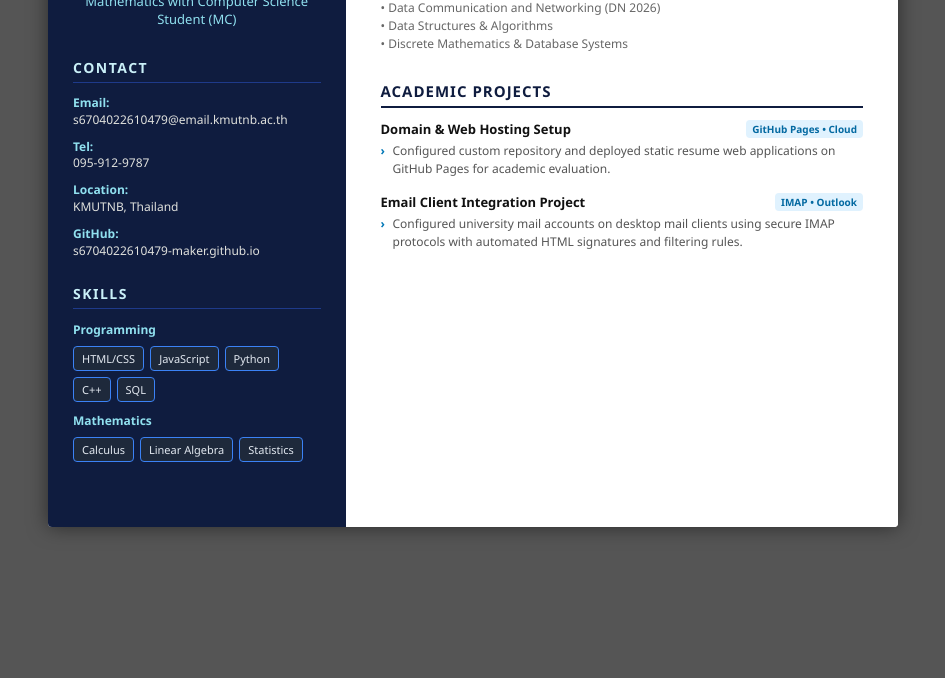
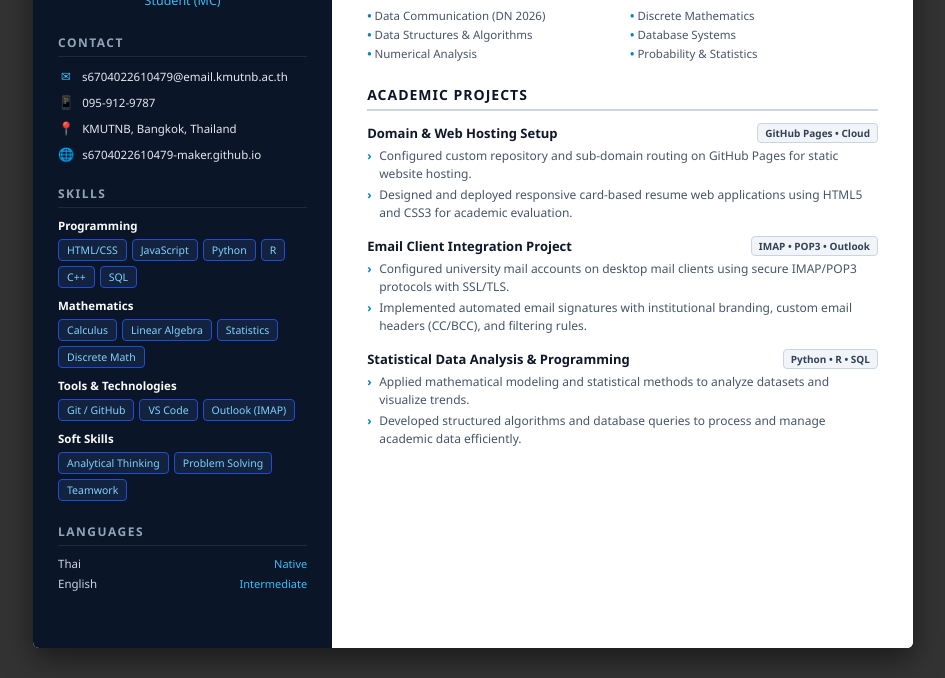
Before and after one commit to s6704022610479-maker/jirakit-resume, a plain HTML site: page index.html in a window 1280 px wide. Shown: the part 303-981 px from the top of the page, without its empty margins (167-1112 px from the left). Before the commit the page ends 860 px from the top, so only its background shows below. Drawn offline with Linux system fonts and the light colour scheme.

Commit message:
Update index.html

```diff
--- a/index.html
+++ b/index.html
@@ -6,39 +6,47 @@
   <title>Resume - Jirakit Kerdlarpphon</title>
   <style>
     * { box-sizing: border-box; margin: 0; padding: 0; font-family: 'Segoe UI', Tahoma, Geneva, Verdana, sans-serif; }
-    body { background-color: #555; display: flex; justify-content: center; padding: 30px 10px; }
-    .resume-container { width: 850px; background: #ffffff; display: flex; box-shadow: 0 0 20px rgba(0,0,0,0.5); border-radius: 4px; overflow: hidden; }
+    body { background-color: #333; display: flex; justify-content: center; padding: 30px 10px; }
+    .resume-container { width: 880px; background: #ffffff; display: flex; box-shadow: 0 10px 30px rgba(0,0,0,0.5); border-radius: 6px; overflow: hidden; }
 
     /* ฝั่งซ้าย (แถบสีเข้ม) */
-    .sidebar { width: 35%; background-color: #0f1c3f; color: #ffffff; padding: 40px 25px; text-align: center; }
-    .profile-img { width: 140px; height: 140px; border-radius: 50%; border: 4px solid #00b4d8; object-fit: cover; object-position: top; margin-bottom: 20px; background-color: #e2e8f0; }
-    .name-title { font-size: 20px; font-weight: bold; letter-spacing: 1px; line-height: 1.3; margin-bottom: 8px; text-transform: uppercase; }
-    .sub-title { font-size: 13px; color: #90e0ef; margin-bottom: 30px; font-weight: 500; }
+    .sidebar { width: 34%; background-color: #0b1528; color: #ffffff; padding: 35px 25px; text-align: center; }
+    .profile-img { width: 135px; height: 135px; border-radius: 50%; border: 3px solid #00d4ff; box-shadow: 0 0 15px rgba(0, 212, 255, 0.5); object-fit: cover; object-position: top; margin-bottom: 16px; background-color: #e2e8f0; }
+    .name-title { font-size: 20px; font-weight: 800; letter-spacing: 1px; line-height: 1.25; margin-bottom: 6px; text-transform: uppercase; }
+    .sub-title { font-size: 12.5px; color: #38bdf8; margin-bottom: 25px; font-weight: 500; line-height: 1.4; }
 
-    .side-section { text-align: left; margin-bottom: 25px; }
-    .side-title { font-size: 14px; letter-spacing: 1.5px; border-bottom: 1px solid #1e3a8a; padding-bottom: 5px; margin-bottom: 12px; color: #caf0f8; font-weight: bold; }
-    .contact-item { font-size: 12px; margin-bottom: 10px; word-break: break-all; color: #e0e1dd; line-height: 1.4; }
-    .contact-item span { display: block; font-weight: bold; color: #90e0ef; }
+    .side-section { text-align: left; margin-bottom: 22px; }
+    .side-title { font-size: 12px; letter-spacing: 1.5px; border-bottom: 1px solid #1e293b; padding-bottom: 5px; margin-bottom: 10px; color: #94a3b8; font-weight: bold; text-transform: uppercase; }
 
-    .badge-group { display: flex; flex-wrap: wrap; gap: 6px; margin-top: 8px; }
-    .badge { background: #1e293b; border: 1px solid #3b82f6; font-size: 11px; padding: 4px 8px; border-radius: 4px; color: #e2e8f0; }
+    .contact-item { font-size: 11.5px; margin-bottom: 8px; word-break: break-all; color: #e2e8f0; display: flex; align-items: center; gap: 8px; }
+    .contact-icon { color: #38bdf8; font-size: 13px; min-width: 16px; text-align: center; }
+
+    .skill-cat { font-size: 11.5px; font-weight: bold; color: #f8fafc; margin: 10px 0 6px 0; }
+    .badge-group { display: flex; flex-wrap: wrap; gap: 5px; }
+    .badge { background: #13233f; border: 1px solid #1d4ed8; font-size: 10.5px; padding: 3px 8px; border-radius: 4px; color: #7dd3fc; }
+
+    .lang-item { font-size: 11.5px; color: #cbd5e1; margin-bottom: 5px; display: flex; justify-content: space-between; }
+    .lang-level { color: #38bdf8; font-size: 11px; }
 
     /* ฝั่งขวา (เนื้อหาหลัก) */
-    .main-content { width: 65%; padding: 40px 35px; background: #ffffff; color: #333333; }
-    .main-section { margin-bottom: 28px; }
-    .section-heading { font-size: 15px; font-weight: bold; color: #0f1c3f; letter-spacing: 1px; border-bottom: 2px solid #0f1c3f; padding-bottom: 5px; margin-bottom: 12px; text-transform: uppercase; }
-    .summary-text { font-size: 13px; color: #555555; line-height: 1.6; text-align: justify; }
+    .main-content { width: 66%; padding: 35px 35px; background: #ffffff; color: #333333; }
+    .main-section { margin-bottom: 24px; }
+    .section-heading { font-size: 14px; font-weight: 800; color: #0b1528; letter-spacing: 1px; border-bottom: 2px solid #cbd5e1; padding-bottom: 5px; margin-bottom: 12px; text-transform: uppercase; }
+    .summary-text { font-size: 12.5px; color: #475569; line-height: 1.6; text-align: justify; }
 
-    .edu-title { font-size: 14px; font-weight: bold; color: #000; }
-    .edu-degree { font-size: 13px; color: #0077b6; font-weight: bold; margin-bottom: 6px; }
-    .edu-details { font-size: 12px; color: #666; line-height: 1.5; }
+    .edu-title { font-size: 13.5px; font-weight: bold; color: #0f172a; }
+    .edu-degree { font-size: 12.5px; color: #0284c7; font-weight: 600; margin-bottom: 8px; }
+    .course-title { font-size: 12px; font-weight: bold; color: #334155; margin-bottom: 6px; }
+    .course-grid { display: grid; grid-template-columns: 1fr 1fr; gap: 4px 15px; font-size: 11.5px; color: #475569; }
+    .course-item::before { content: "• "; color: #0284c7; font-weight: bold; }
 
-    .project-card { margin-bottom: 15px; }
+    .project-card { margin-bottom: 14px; }
     .project-header { display: flex; justify-content: space-between; align-items: center; margin-bottom: 4px; }
-    .project-title { font-size: 13px; font-weight: bold; color: #111; }
-    .project-tag { font-size: 10px; background: #e0f2fe; color: #0369a1; padding: 2px 6px; border-radius: 4px; font-weight: 600; }
-    .project-desc { font-size: 12px; color: #555; line-height: 1.5; padding-left: 12px; position: relative; }
-    .project-desc::before { content: "›"; position: absolute; left: 0; color: #0077b6; font-weight: bold; }
+    .project-title { font-size: 13px; font-weight: bold; color: #0f172a; }
+    .project-tag { font-size: 10px; background: #f1f5f9; border: 1px solid #cbd5e1; color: #334155; padding: 2px 7px; border-radius: 4px; font-weight: 600; }
+    .project-list { list-style: none; padding-left: 0; }
+    .project-list li { font-size: 12px; color: #475569; line-height: 1.5; padding-left: 12px; position: relative; margin-bottom: 3px; }
+    .project-list li::before { content: "›"; position: absolute; left: 0; color: #0284c7; font-weight: bold; }
   </style>
 </head>
 <body>
@@ -52,28 +60,52 @@
 
       <div class="side-section">
         <div class="side-title">CONTACT</div>
-        <div class="contact-item"><span>Email:</span> s6704022610479@email.kmutnb.ac.th</div>
-        <div class="contact-item"><span>Tel:</span> 095-912-9787</div>
-        <div class="contact-item"><span>Location:</span> KMUTNB, Thailand</div>
-        <div class="contact-item"><span>GitHub:</span> s6704022610479-maker.github.io</div>
+        <div class="contact-item"><span class="contact-icon">✉</span> s6704022610479@email.kmutnb.ac.th</div>
+        <div class="contact-item"><span class="contact-icon">📱</span> 095-912-9787</div>
+        <div class="contact-item"><span class="contact-icon">📍</span> KMUTNB, Bangkok, Thailand</div>
+        <div class="contact-item"><span class="contact-icon">🌐</span> s6704022610479-maker.github.io</div>
       </div>
 
       <div class="side-section">
         <div class="side-title">SKILLS</div>
-        <div style="font-size: 12px; font-weight: bold; color: #90e0ef; margin-top: 5px;">Programming</div>
+
+        <div class="skill-cat">Programming</div>
         <div class="badge-group">
           <span class="badge">HTML/CSS</span>
           <span class="badge">JavaScript</span>
           <span class="badge">Python</span>
+          <span class="badge">R</span>
           <span class="badge">C++</span>
           <span class="badge">SQL</span>
         </div>
-        <div style="font-size: 12px; font-weight: bold; color: #90e0ef; margin-top: 10px;">Mathematics</div>
+
+        <div class="skill-cat">Mathematics</div>
         <div class="badge-group">
           <span class="badge">Calculus</span>
           <span class="badge">Linear Algebra</span>
           <span class="badge">Statistics</span>
+          <span class="badge">Discrete Math</span>
         </div>
+
+        <div class="skill-cat">Tools & Technologies</div>
+        <div class="badge-group">
+          <span class="badge">Git / GitHub</span>
+          <span class="badge">VS Code</span>
+          <span class="badge">Outlook (IMAP)</span>
+        </div>
+
+        <div class="skill-cat">Soft Skills</div>
+        <div class="badge-group">
+          <span class="badge">Analytical Thinking</span>
+          <span class="badge">Problem Solving</span>
+          <span class="badge">Teamwork</span>
+        </div>
+      </div>
+
+      <div class="side-section">
+        <div class="side-title">LANGUAGES</div>
+        <div class="lang-item"><span>Thai</span> <span class="lang-level">Native</span></div>
+        <div class="lang-item"><span>English</span> <span class="lang-level">Intermediate</span></div>
       </div>
     </div>
 
@@ -82,18 +114,22 @@
       <div class="main-section">
         <div class="section-heading">PROFESSIONAL SUMMARY</div>
         <div class="summary-text">
-          A motivated Mathematics and Computer Science student (MC) at KMUTNB with a keen interest in network architecture, data communications, and web technologies. Passionate about applying analytical reasoning and programming skills to develop reliable software solutions.
+          A highly motivated Mathematics and Computer Science student (MC) at KMUTNB with a strong foundation in logical reasoning, data communication, and quantitative analysis. Passionate about applying mathematical concepts and modern web technologies to build efficient software solutions and manage network architectures.
         </div>
       </div>
 
       <div class="main-section">
         <div class="section-heading">EDUCATION</div>
-        <div class="edu-title">King Mongkut's University of Technology North Bangkok</div>
-        <div class="edu-degree">Bachelor of Science in Mathematics with Computer Science (MC)</div>
-        <div class="edu-details">
-          • Data Communication and Networking (DN 2026)<br>
-          • Data Structures & Algorithms<br>
-          • Discrete Mathematics & Database Systems
+        <div class="edu-title">King Mongkut's University of Technology North Bangkok (KMUTNB)</div>
+        <div class="edu-degree">Bachelor of Science in Mathematics with Computer Science (MC) | 2024 - Present</div>
+        <div class="course-title">Relevant Coursework:</div>
+        <div class="course-grid">
+          <div class="course-item">Data Communication (DN 2026)</div>
+          <div class="course-item">Discrete Mathematics</div>
+          <div class="course-item">Data Structures & Algorithms</div>
+          <div class="course-item">Database Systems</div>
+          <div class="course-item">Numerical Analysis</div>
+          <div class="course-item">Probability & Statistics</div>
         </div>
       </div>
 
@@ -105,15 +141,32 @@
             <span class="project-title">Domain & Web Hosting Setup</span>
             <span class="project-tag">GitHub Pages • Cloud</span>
           </div>
-          <div class="project-desc">Configured custom repository and deployed static resume web applications on GitHub Pages for academic evaluation.</div>
+          <ul class="project-list">
+            <li>Configured custom repository and sub-domain routing on GitHub Pages for static website hosting.</li>
+            <li>Designed and deployed responsive card-based resume web applications using HTML5 and CSS3 for academic evaluation.</li>
+          </ul>
         </div>
 
         <div class="project-card">
           <div class="project-header">
             <span class="project-title">Email Client Integration Project</span>
-            <span class="project-tag">IMAP • Outlook</span>
+            <span class="project-tag">IMAP • POP3 • Outlook</span>
           </div>
-          <div class="project-desc">Configured university mail accounts on desktop mail clients using secure IMAP protocols with automated HTML signatures and filtering rules.</div>
+          <ul class="project-list">
+            <li>Configured university mail accounts on desktop mail clients using secure IMAP/POP3 protocols with SSL/TLS.</li>
+            <li>Implemented automated email signatures with institutional branding, custom email headers (CC/BCC), and filtering rules.</li>
+          </ul>
+        </div>
+
+        <div class="project-card">
+          <div class="project-header">
+            <span class="project-title">Statistical Data Analysis & Programming</span>
+            <span class="project-tag">Python • R • SQL</span>
+          </div>
+          <ul class="project-list">
+            <li>Applied mathematical modeling and statistical methods to analyze datasets and visualize trends.</li>
+            <li>Developed structured algorithms and database queries to process and manage academic data efficiently.</li>
+          </ul>
         </div>
       </div>
     </div>
```
